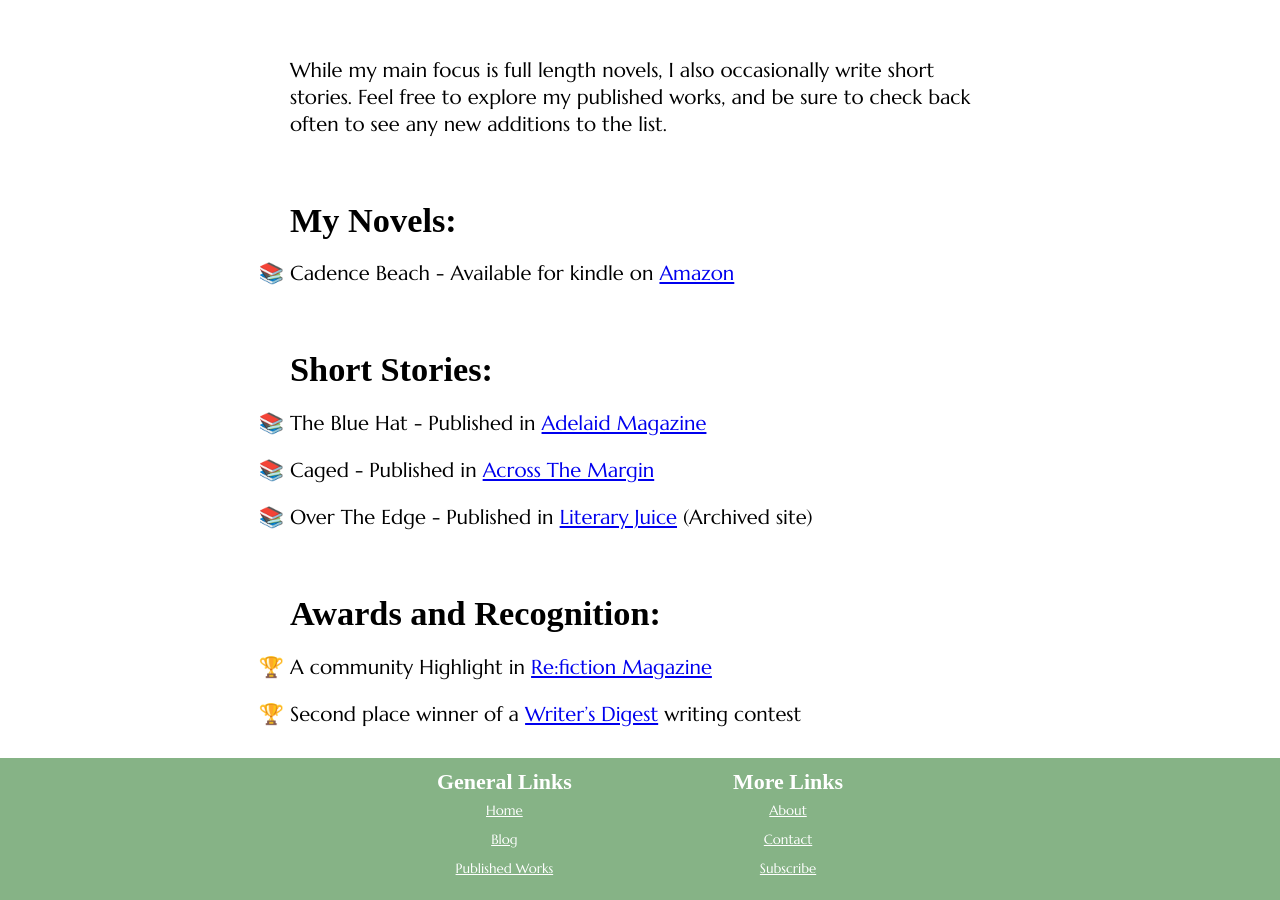
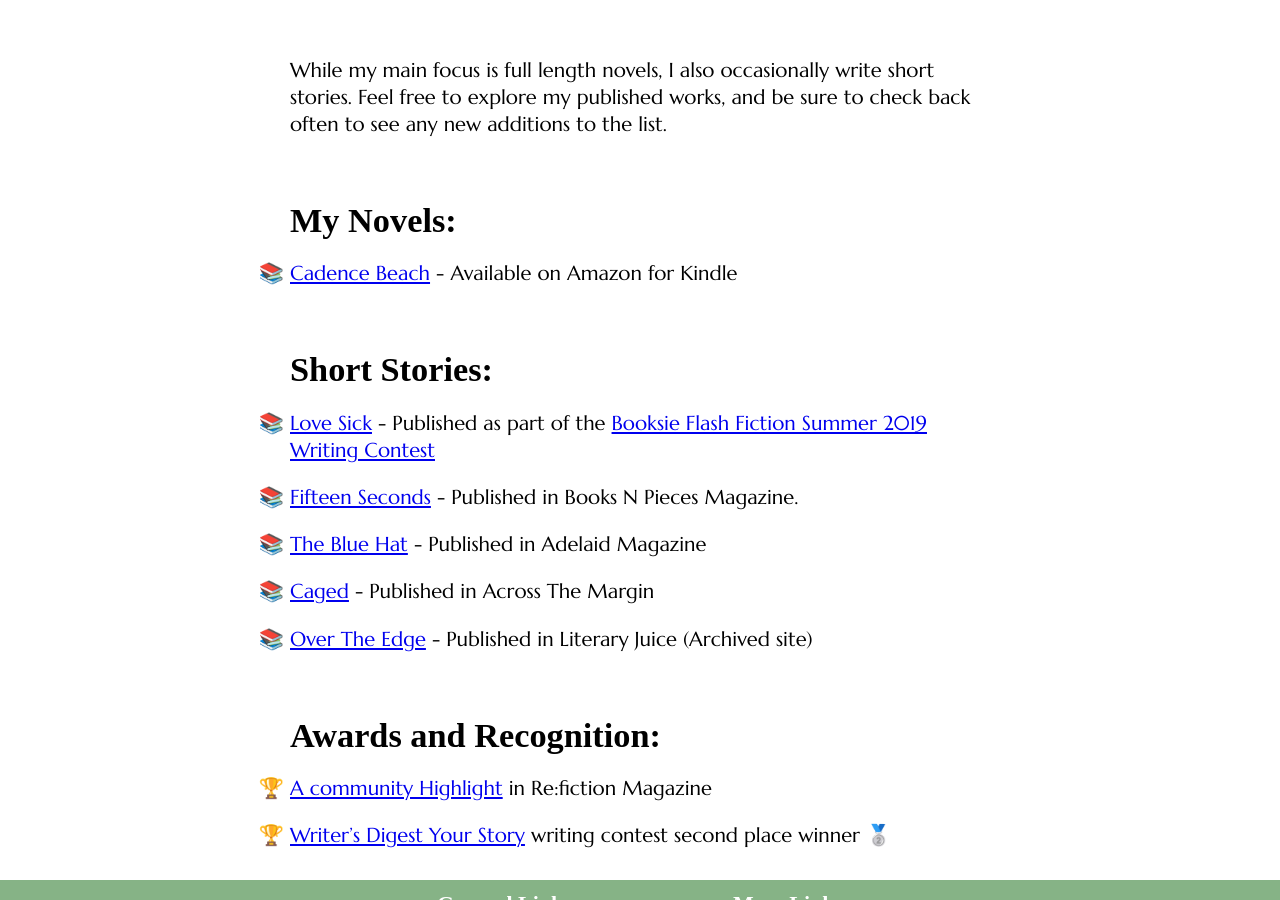
Before and after one commit to nebulis33/linda-blog, a Jekyll site: the page built from works.md, in a window 1280 px wide and 900 px high, scrolled down 537 px. Built offline with Jekyll 4.4.1, drawn with Linux system fonts in a browser that asks for light colours; some web fonts are replaced.

Commit message:
added more works, changes link formatting

```diff
--- a/works.md
+++ b/works.md
@@ -9,15 +9,17 @@ back often to see any new additions to the list.
 
 ### My Novels:
 
-* Cadence Beach - Available for kindle on [Amazon](https://www.amazon.com/Cadence-Beach-Linda-Juliano-ebook/dp/B00769JS7E)
+* [Cadence Beach](https://www.amazon.com/Cadence-Beach-Linda-Juliano-ebook/dp/B00769JS7E) - Available on Amazon for Kindle
 
 ### Short Stories:
 
-* The Blue Hat - Published in [Adelaid Magazine](https://adelaidemagazine.org/2018/04/18/the-blue-hat-by-linda-juliano/)
-* Caged - Published in [Across The Margin](https://acrossthemargin.com/caged/)
-* Over The Edge - Published in [Literary Juice](https://web.archive.org/web/20190610164705/http://www.literaryjuice.com/over-the-edge-linda-juliano/4594060099) (Archived site)
+* [Love Sick](https://www.booksie.com/posting/linda-juliano/love-sick-598199) - Published as part of the [Booksie Flash Fiction Summer 2019 Writing Contest](https://www.booksie.com/contest/flash-fiction-summer-2019-writing-contest-16)
+* [Fifteen Seconds](https://booksnpieces.com/A/?p=3469) - Published in Books N Pieces Magazine.
+* [The Blue Hat](https://adelaidemagazine.org/2018/04/18/the-blue-hat-by-linda-juliano/) - Published in Adelaid Magazine
+* [Caged](https://acrossthemargin.com/caged/) - Published in Across The Margin
+* [Over The Edge](https://web.archive.org/web/20190610164705/http://www.literaryjuice.com/over-the-edge-linda-juliano/4594060099) - Published in Literary Juice (Archived site)
 
 ### Awards and Recognition:
 
-* A community Highlight in [Re:fiction Magazine](https://refiction.com/community/2019-02-11-linda-juliano)
-* Second place winner of a [Writer's Digest](https://www.writersdigest.com/your-story-competition/your-story-94) writing contest
+* [A community Highlight](https://refiction.com/community/2019-02-11-linda-juliano) in Re:fiction Magazine
+* [Writer's Digest Your Story](https://www.writersdigest.com/your-story-competition/your-story-94) writing contest second place winner 🥈
```
